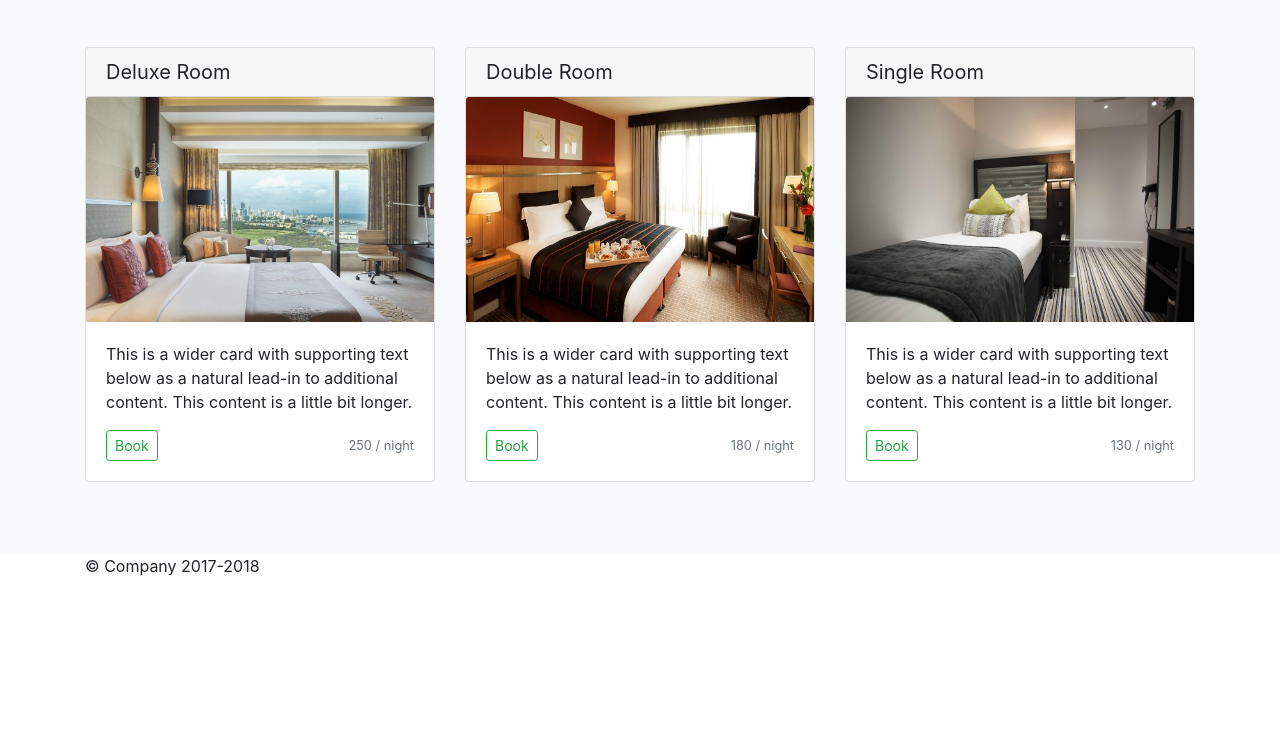
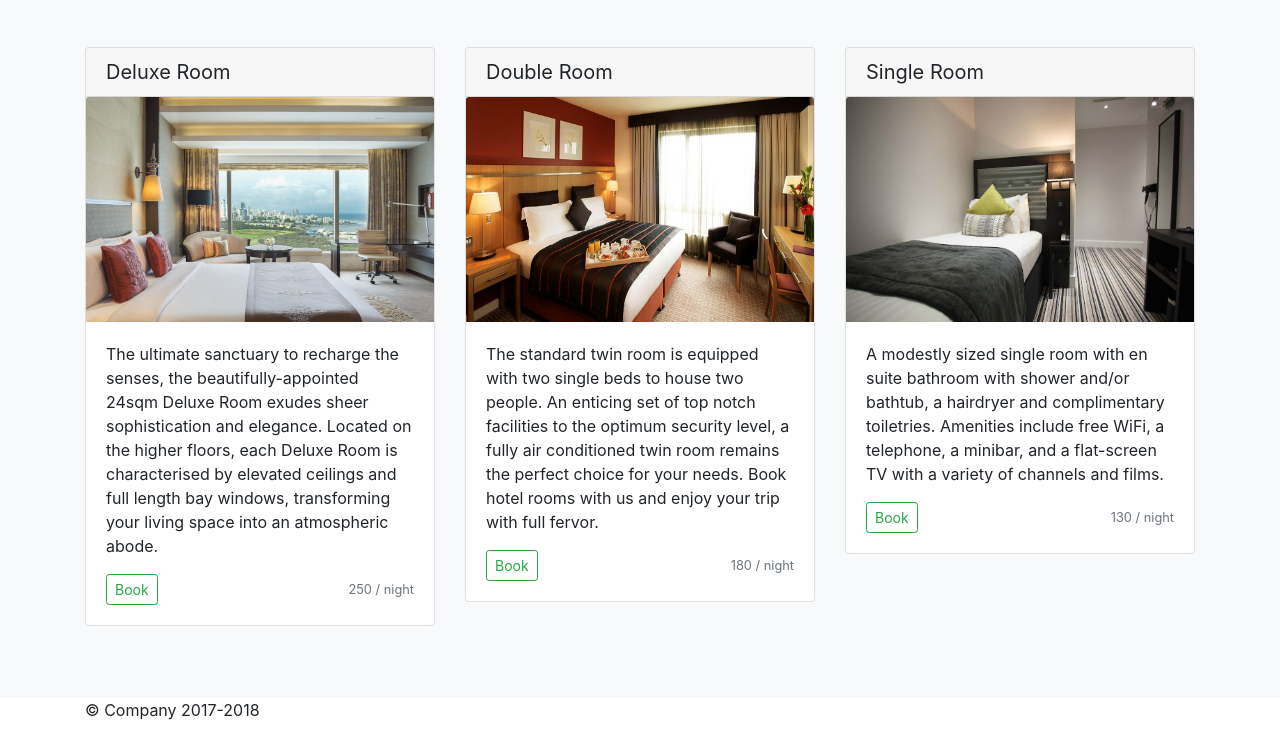
Before and after one commit to newestStar/HotelMS, a PHP site: page / in a window 1280 px wide. Shown: the part 785-1523 px from the top of the page. Before the commit the page ends 1361 px from the top, so only its background shows below. Run offline with PHP 8.4, Linux system fonts and the light colour scheme; some libraries are stand-ins or nearby versions.

Commit message:
updated room types description

```diff
--- a/index.php
+++ b/index.php
@@ -172,7 +172,7 @@ session_start();
                         </div>
                         <img class="card-img-top" data-src="holder.js/100px225?theme=thumb&amp;bg=55595c&amp;fg=eceeef&amp;text=Thumbnail" alt="Thumbnail [100%x225]" style="height: 225px; width: 100%; display: block;" src="image/deluxe.jpg" data-holder-rendered="true">
                         <div class="card-body">
-                            <p class="card-text">This is a wider card with supporting text below as a natural lead-in to additional content. This content is a little bit longer.</p>
+                            <p class="card-text">The ultimate sanctuary to recharge the senses, the beautifully-appointed 24sqm Deluxe Room exudes sheer sophistication and elegance. Located on the higher floors, each Deluxe Room is characterised by elevated ceilings and full length bay windows, transforming your living space into an atmospheric abode.</p>
                             <div class="d-flex justify-content-between align-items-center">
                                 <div class="btn-group">
                                     <?php if ($isSessionExists) { ?>
@@ -197,7 +197,7 @@ session_start();
                         </div>
                         <img class="card-img-top" data-src="holder.js/100px225?theme=thumb&amp;bg=55595c&amp;fg=eceeef&amp;text=Thumbnail" alt="Thumbnail [100%x225]" src="image/double.jpg" data-holder-rendered="true" style="height: 225px; width: 100%; display: block;">
                         <div class="card-body">
-                            <p class="card-text">This is a wider card with supporting text below as a natural lead-in to additional content. This content is a little bit longer.</p>
+                            <p class="card-text">The standard twin room is equipped with two single beds to house two people. An enticing set of top notch facilities to the optimum security level, a fully air conditioned twin room remains the perfect choice for your needs. Book hotel rooms with us and enjoy your trip with full fervor.</p>
                             <div class="d-flex justify-content-between align-items-center">
                                 <?php if ($isSessionExists) { ?>
                                 <button type="button" class="btn btn-sm btn-outline-success" data-toggle="modal" data-target=".book-now-modal-lg">
@@ -220,7 +220,7 @@ session_start();
                         </div>
                         <img class="card-img-top" data-src="holder.js/100px225?theme=thumb&amp;bg=55595c&amp;fg=eceeef&amp;text=Thumbnail" alt="Thumbnail [100%x225]" src="image/single.jpg" data-holder-rendered="true" style="height: 225px; width: 100%; display: block;">
                         <div class="card-body">
-                            <p class="card-text">This is a wider card with supporting text below as a natural lead-in to additional content. This content is a little bit longer.</p>
+                            <p class="card-text">A modestly sized single room with en suite bathroom with shower and/or bathtub, a hairdryer and complimentary toiletries. Amenities include free WiFi, a telephone, a minibar, and a flat-screen TV with a variety of channels and films.</p>
                             <div class="d-flex justify-content-between align-items-center">
                                 <?php if ($isSessionExists) { ?>
                                 <button type="button" class="btn btn-sm btn-outline-success" data-toggle="modal" data-target=".book-now-modal-lg">
```
